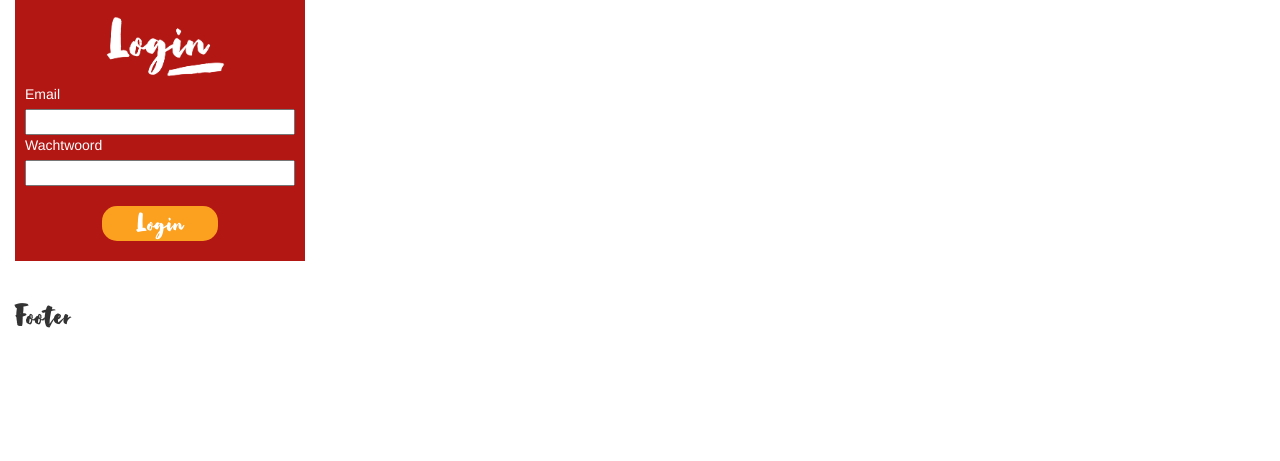
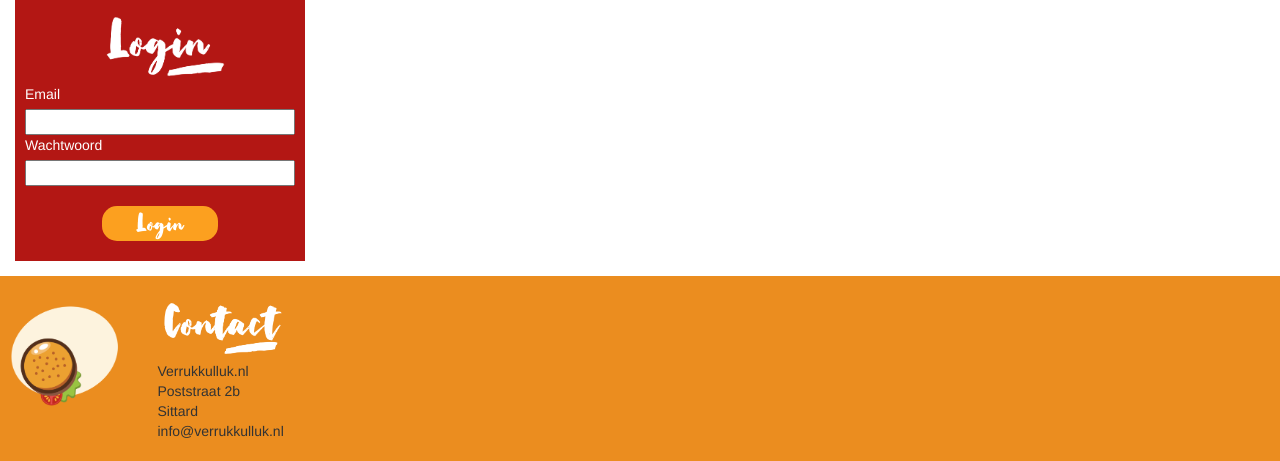
Before and after one commit to TizianoVotano/educom-verrukkulluk, a PHP site: page / in a window 1280 px wide. Shown: the part 1204-1665 px from the top of the page. Before the commit the page ends 1532 px from the top, so only its background shows below. Run offline with PHP 8.4, Linux system fonts and the light colour scheme; data comes from the database, SQL or seed files in the repository; some libraries are stand-ins or nearby versions.

Commit message:
Footer (#26)

```diff
--- a/assets/css/main.css
+++ b/assets/css/main.css
@@ -199,6 +199,26 @@ aside img {
     margin-right: 5px;
 }
 
-.recipe footer>div {
+.recipe footer > div {
     align-self: center;
 }
+
+/* Footer */
+.footer {
+    background-color: var(--darker-orange);
+    display: grid;
+    grid-template-columns: auto 1fr;
+    gap: 20px;
+}
+
+.footer img {
+    width: 130px;
+}
+
+.footer .logo {
+    grid-column: 1;
+}
+
+.footer p {
+    margin: 0px;
+}
--- a/templates/homepage.html.twig
+++ b/templates/homepage.html.twig
@@ -18,7 +18,6 @@
     {% for record in data %}
         <div class="col-md-6 recipe">
             <div class="recipe-img" style="background-image: url('assets/img/gerechten/{{ record.image }}.jpg');"></div>
-
             <section>
                 <header>
                     <h1>{{ record.title }}</h1>
@@ -50,9 +49,6 @@
                 </footer>
 
             </section>
-
-
-
             {# sub-loop #}
             <ul>
                 {% for ingr in record.ingredienten %}
--- a/templates/main.html.twig
+++ b/templates/main.html.twig
@@ -64,11 +64,15 @@
         </section>
     </main>
 
-
-    <footer class="row">
-        <div class="col-md-12">
-            <h1>Footer</h1>
-        </div>
+    <footer class="footer row">
+            <img class="logo" src="assets\img\verrukkulluk-pay-off.png" />
+            <div class="">
+                <img src="assets\img\verrukkulluk-contact.png" />
+                <p>Verrukkulluk.nl</p>
+                <p>Poststraat 2b</p>
+                <p>Sittard</p>
+                <p>info@verrukkulluk.nl</p>
+            </div>
     </footer>
 
 
```
